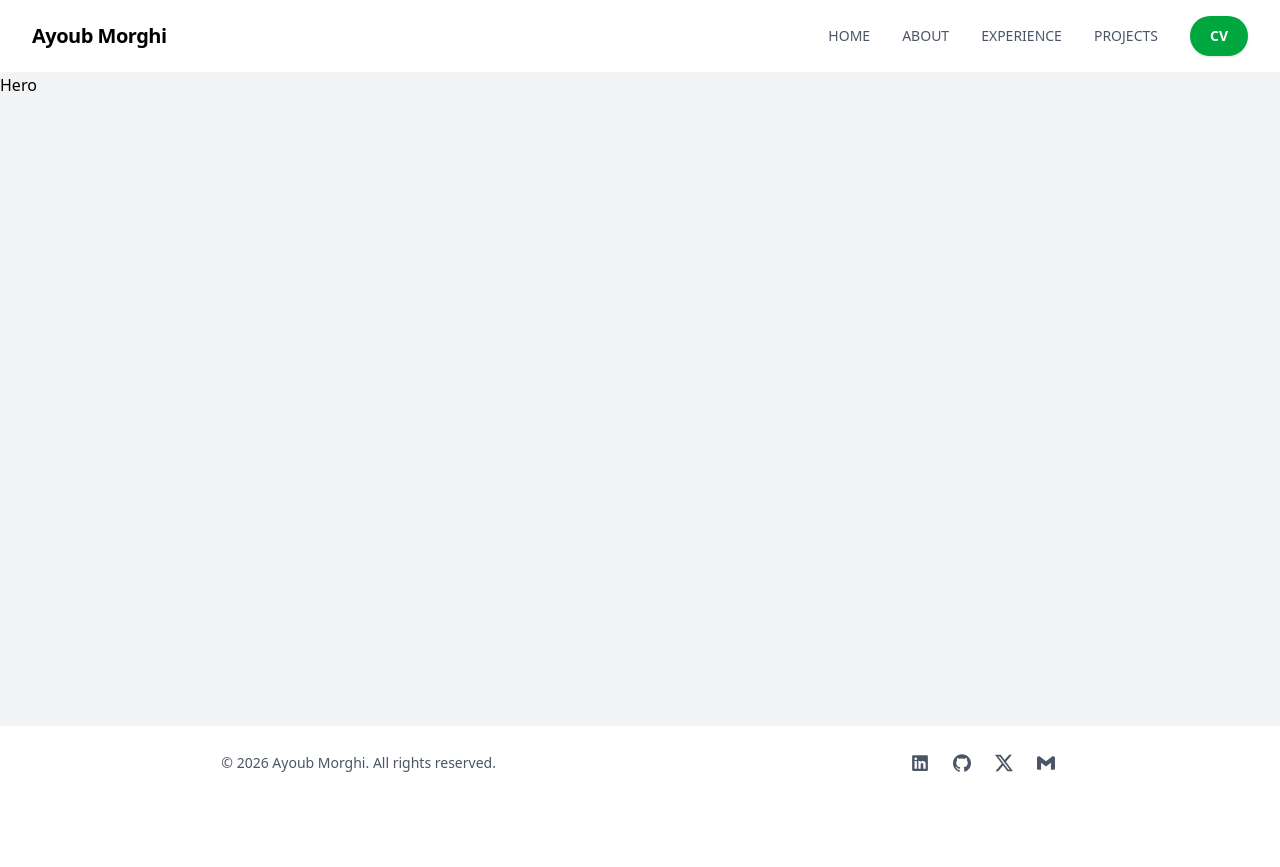
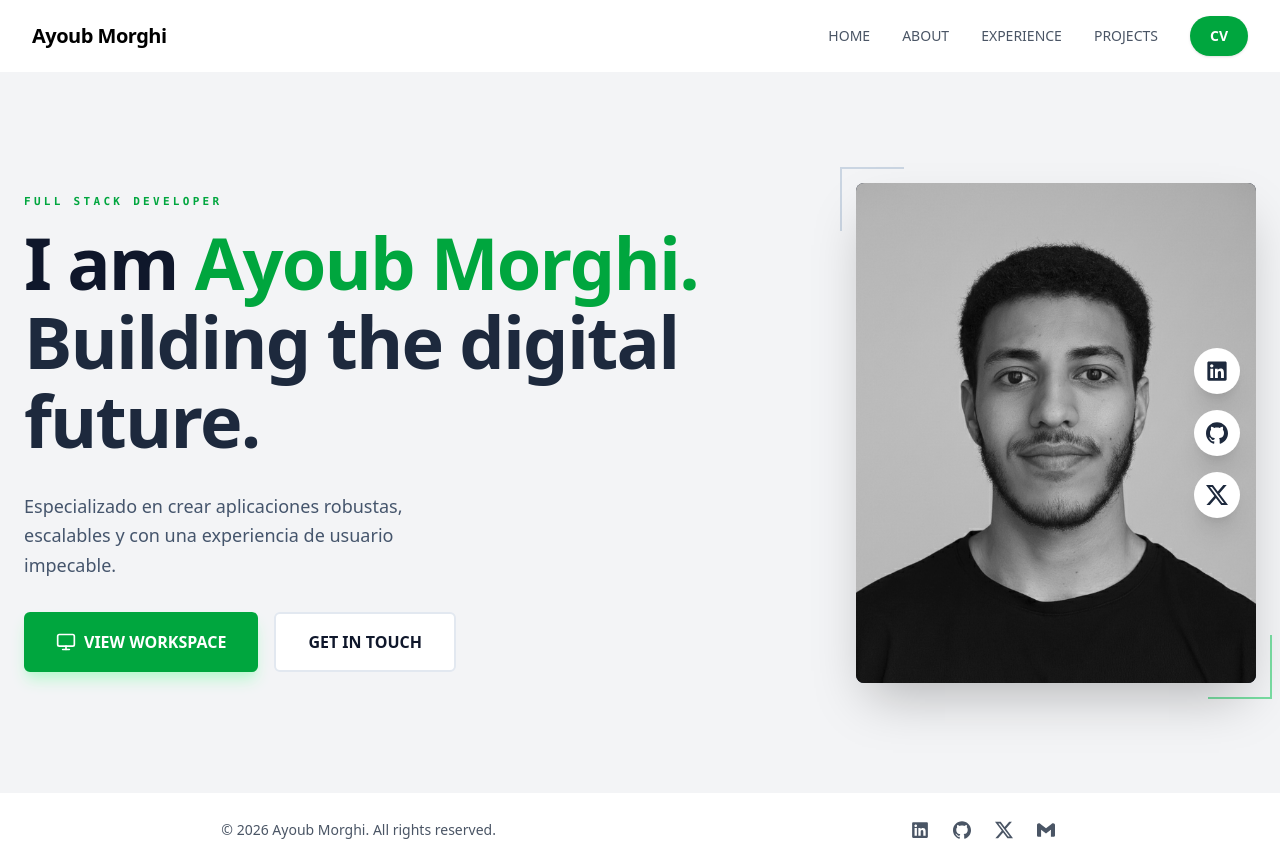
Before and after one commit to ayoubMO19/portfolio, a React app: page / in a window 1280 px wide. Before the commit the page ends 800 px from the top, so only its background shows below. Built offline with nearby package versions, Linux system fonts and the light colour scheme; the HTML template or start-up script is replaced by a standard one.

Commit message:
hero first version

```diff
--- a/src/pages/sections/Hero/Hero.tsx
+++ b/src/pages/sections/Hero/Hero.tsx
@@ -1,10 +1,70 @@
+import { SiGithub, SiX } from "react-icons/si";
+import { Monitor } from "lucide-react";
+import { FaLinkedin} from "react-icons/fa";
+import profileImage from "../../../assets/profile.png";
 
-const Hero = () => {
-    return (
-        <div>
-            <h1>Hero</h1>
+const SOCIAL_LINKS = [
+  { name: "LinkedIn", href: "...", icon: FaLinkedin },
+  { name: "GitHub", href: "...", icon: SiGithub },
+  { name: "X", href: "...", icon: SiX },
+];
+
+export default function Hero() {
+  return (
+    <section className="relative w-full min-h-[calc(100vh-80px)] flex items-center justify-center overflow-hidden">
+      <div className="max-w-7xl w-full mx-auto flex flex-col md:flex-row items-center justify-between px-6 py-12 md:py-20 gap-16">
+
+        {/* Texto */}
+        <div className="flex-1 space-y-8 z-10 text-center md:text-left">
+          <header className="space-y-3">
+            <p className="text-[11px] tracking-[0.3em] font-mono text-green-600 font-bold uppercase">
+              Full Stack Developer
+            </p>
+            <h1 className="text-5xl md:text-7xl font-extrabold tracking-tight text-slate-900 leading-[1.1]">
+              I am <span className="text-green-600">Ayoub Morghi.</span><br />
+              <span className="text-slate-800">Building the digital future.</span>
+            </h1>
+          </header>
+
+          <p className="max-w-md mx-auto md:mx-0 text-lg text-slate-600 leading-relaxed">
+            Especializado en crear aplicaciones robustas, escalables y con una experiencia de usuario impecable.
+          </p>
+
+          <div className="flex flex-col sm:flex-row gap-4 justify-center md:justify-start">
+            <button className="bg-green-600 text-white px-8 py-4 rounded-md font-bold hover:bg-green-700 transition-all shadow-lg shadow-green-200 flex items-center justify-center gap-2">
+              <Monitor size={20} /> VIEW WORKSPACE
+            </button>
+            <button className="bg-white text-slate-900 border-2 border-slate-200 px-8 py-4 rounded-md font-bold hover:bg-slate-50 transition-all">
+              GET IN TOUCH
+            </button>
+          </div>
         </div>
-    )
+
+        {/* Imagen */}
+        <div className="relative group mt-8 md:mt-0">
+          <div className="absolute -top-4 -left-4 w-16 h-16 border-t-2 border-l-2 border-slate-300 group-hover:border-green-500 transition-all duration-300" />
+          <div className="absolute -bottom-4 -right-4 w-16 h-16 border-b-2 border-r-2 border-green-500/50 group-hover:border-green-600 transition-all duration-300" />
+          <div className="relative w-[280px] h-[350px] sm:w-[350px] sm:h-[450px] md:w-[400px] md:h-[500px] bg-slate-900 rounded-lg overflow-hidden shadow-2xl">
+            <img
+              src={profileImage}
+              alt="Ayoub Morghi"
+              className="w-full h-full object-cover grayscale hover:grayscale-0 transition-all duration-700 ease-in-out scale-105 group-hover:scale-100"
+            />
+            <div className="absolute right-4 top-1/2 -translate-y-1/2 flex flex-col gap-4 opacity-0 group-hover:opacity-100 md:opacity-100 transition-opacity">
+              {SOCIAL_LINKS.map((link) => (
+                <a
+                  key={link.name}
+                  href={link.href}
+                  className="bg-white p-3 rounded-full shadow-xl text-slate-800 hover:text-green-600 hover:scale-110 transition-all"
+                  aria-label={link.name}
+                >
+                  <link.icon size={22} />
+                </a>
+              ))}
+            </div>
+          </div>
+        </div>
+      </div>
+    </section>
+  );
 }
-
-export default Hero
```
Also changed, not shown: src/assets/profile.png (added).
